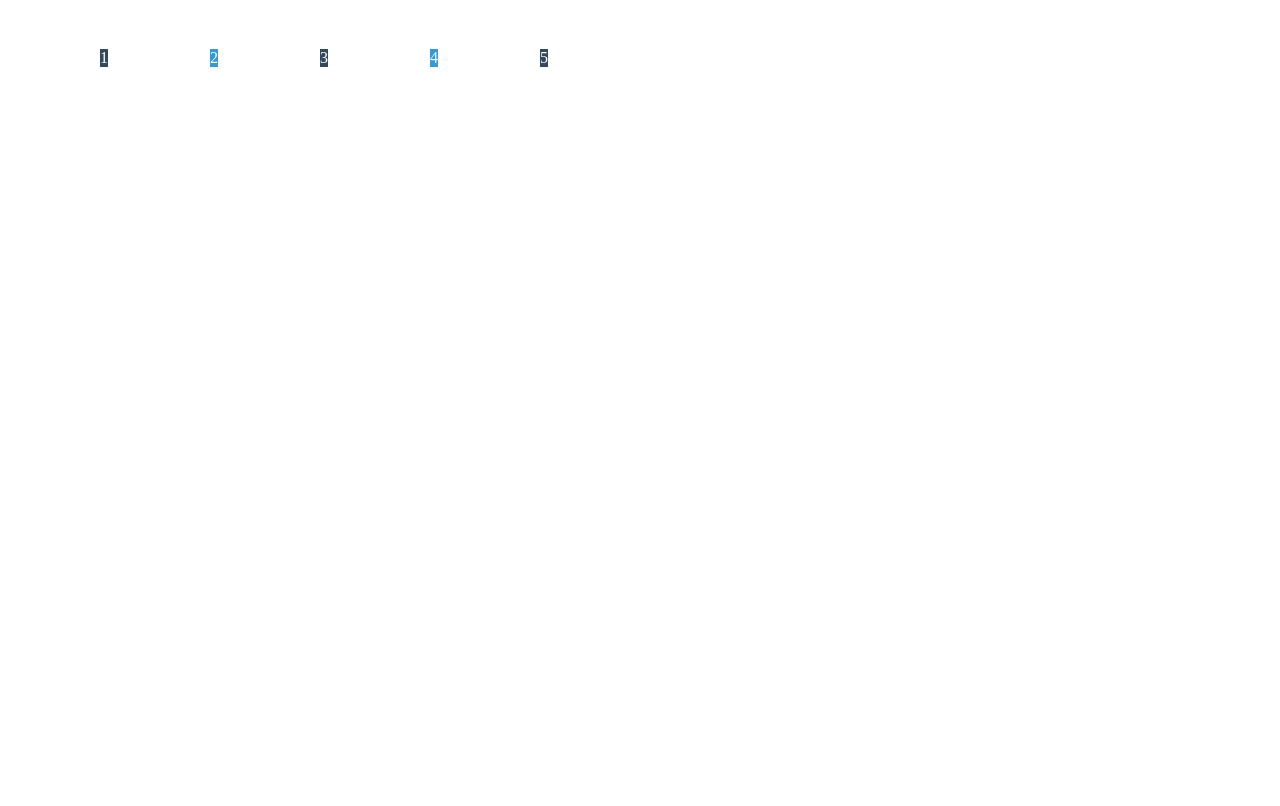
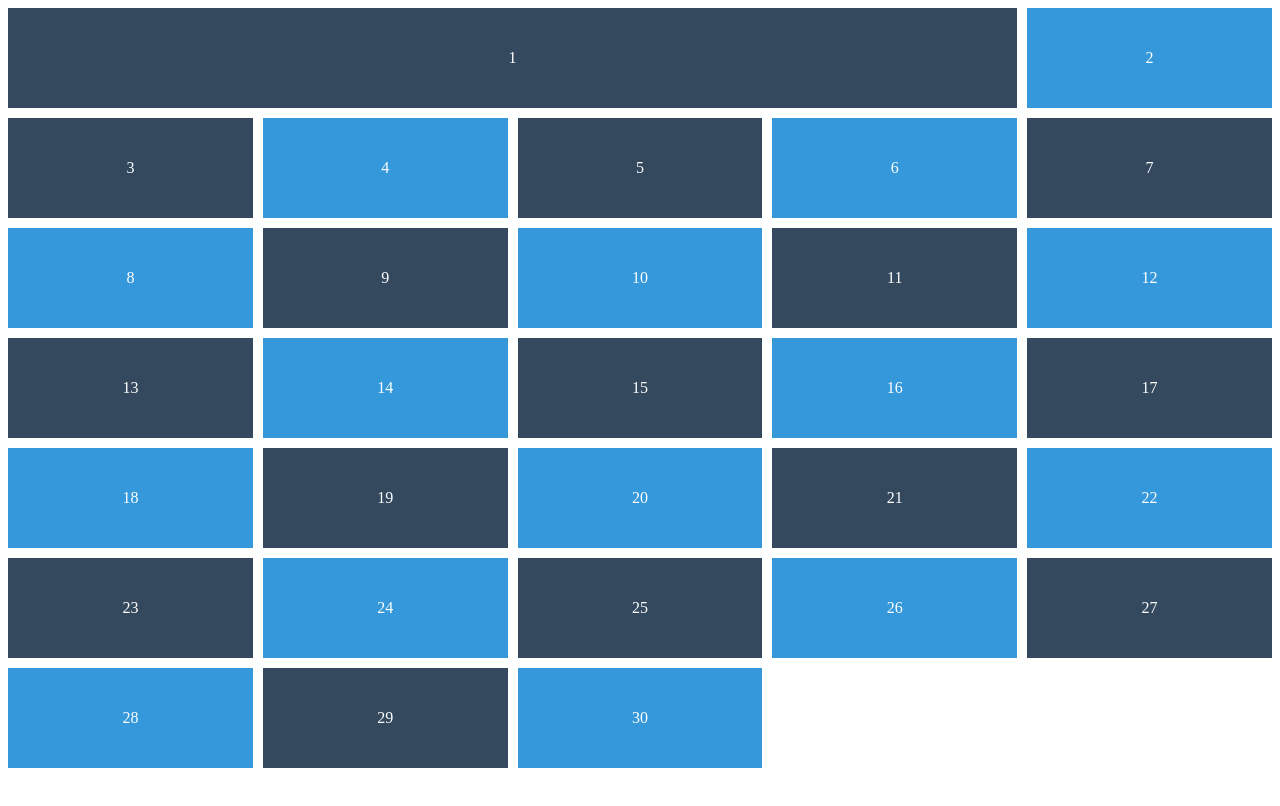
Before and after one commit to ryuros/css-masterclass, a plain HTML site: page grid.html in a window 1280 px wide. Drawn offline with Linux system fonts and the light colour scheme.

Commit message:
Grid Column, Row Start and End

```diff
--- a/grid.html
+++ b/grid.html
@@ -11,13 +11,14 @@
             display: grid;
             grid-gap: 10px;
             grid-auto-rows: 100px;
-            grid-template-columns: repeat(5, 100px);
+            grid-template-columns: repeat(5, 1fr);
+        }
+
+        .box{
+            display: flex;
+            align-items: center;
+            justify-content: center;
             color:white;
-            /*justify-items: center;
-            align-items: end;*/
-            place-items: center end;
-            /* place-item은 box안에 있는 content를 움직이는 방법 */
-            height: 100vh;
         }
 
         .box:nth-child(even){
@@ -26,6 +27,12 @@
 
         .box:nth-child(odd){
             background-color:#34495e;
+        }
+
+        .box:first-child{
+            /*grid-column: 1/4;*/
+            grid-column-start:1;
+            grid-column-end:5;
         }
 
 
@@ -39,6 +46,31 @@
             <div class="box">3</div>
             <div class="box">4</div>
             <div class="box">5</div>
+            <div class="box">6</div>
+            <div class="box">7</div>
+            <div class="box">8</div>
+            <div class="box">9</div>
+            <div class="box">10</div>
+            <div class="box">11</div>
+            <div class="box">12</div>
+            <div class="box">13</div>
+            <div class="box">14</div>
+            <div class="box">15</div>
+            <div class="box">16</div>
+            <div class="box">17</div>
+            <div class="box">18</div>
+            <div class="box">19</div>
+            <div class="box">20</div>
+            <div class="box">21</div>
+            <div class="box">22</div>
+            <div class="box">23</div>
+            <div class="box">24</div>
+            <div class="box">25</div>
+            <div class="box">26</div>
+            <div class="box">27</div>
+            <div class="box">28</div>
+            <div class="box">29</div>
+            <div class="box">30</div>
         </div>
 
     </body>
```
